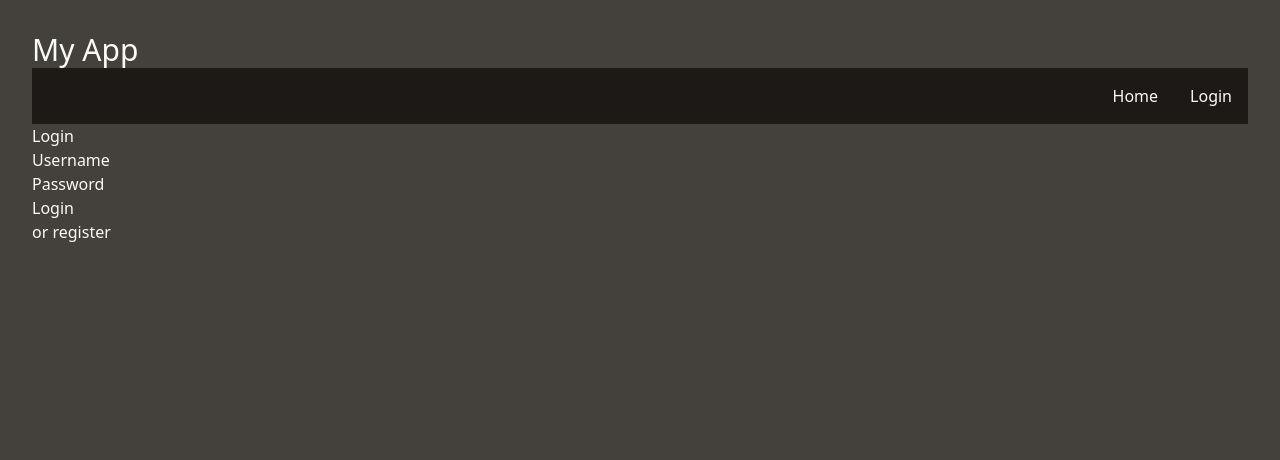
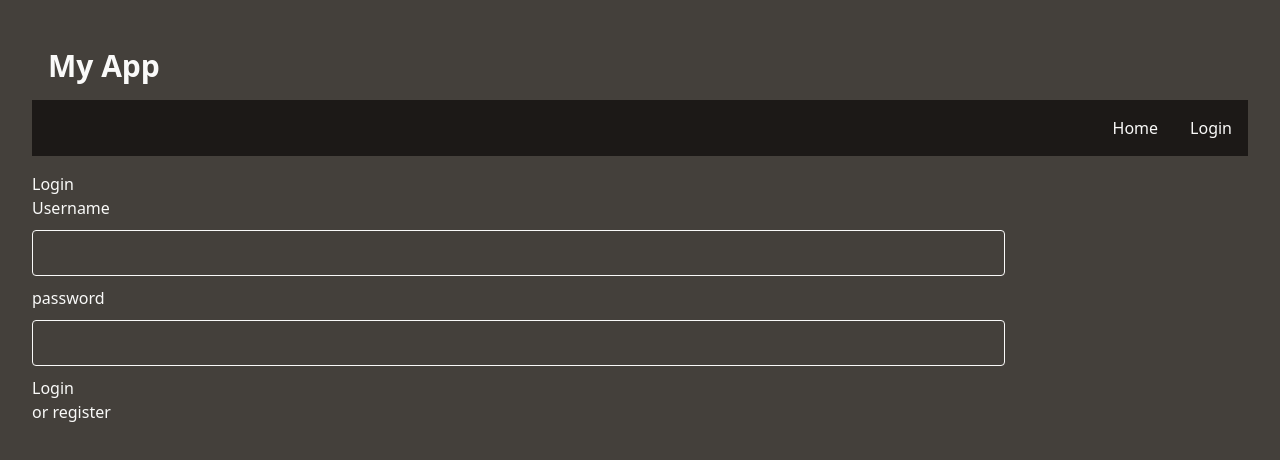
Before and after one commit to Jonijermu/wsk-25-react, a React (Vite) app: page /login in a window 1280 px wide. Shown: the top 460 px of the page. Built offline with nearby package versions, Linux system fonts and the light colour scheme.

Commit message:
feat: enhance authentication flow and improve UI components with Tailwind CSS

```diff
--- a/src/components/Layout.jsx
+++ b/src/components/Layout.jsx
@@ -12,9 +12,9 @@ const Layout = () => {
   return (
     <div>
       <header>
-        <h1 className=" text-3xl" >My App</h1>
-        <nav>
-          <ul className=" flex overflow-hidden justify-end bg-stone-900">
+        <h1 className=" m-4 text-3xl font-bold" >My App</h1>
+        <nav className="mb-4">
+          <ul className=" flex justify-end overflow-hidden bg-stone-900">
             <li>
               <Link
                 className="block p-4 text-center text-stone-50 hover:bg-stone-600"
--- a/src/components/LoginForm.jsx
+++ b/src/components/LoginForm.jsx
@@ -1,12 +1,13 @@
 import useForm from '../hooks/formHooks.js';
 import {useUserContext} from '../hooks/contextHooks';
+import TextInput from './ui/TextInput.jsx';
 
 const LoginForm = () => {
   const {handleLogin} = useUserContext();
 
   const initValues = {
     username: '',
-    password: ''
+    password: '',
   };
   const doLogin = async () => {
     try {
@@ -16,33 +17,31 @@ const LoginForm = () => {
     }
   };
 
-  const {inputs, handleInputChange, handleSubmit} = useForm(doLogin,
-    initValues);
+  const {inputs, handleInputChange, handleSubmit} = useForm(
+    doLogin,
+    initValues,
+  );
 
   return (
     <>
       <h1>Login</h1>
       <form onSubmit={handleSubmit}>
-        <div>
-          <label htmlFor="loginuser">Username</label>
-          <input
-            name="username"
+        <TextInput
+          label="Username"
+          onChange={handleInputChange}
+          autoComplete="username"
           type="text"
           id="loginuser"
-            onChange={handleInputChange}
-            autoComplete="username"
+          name="username"
         />
-        </div>
-        <div>
-          <label htmlFor="loginpassword">Password</label>
-          <input
+        <TextInput
+          label="password"
           name="password"
           type="password"
           id="loginpassword"
           onChange={handleInputChange}
           autoComplete="current-password"
         />
-        </div>
         <button type="submit">Login</button>
       </form>
     </>
--- a/src/components/MediaRow.jsx
+++ b/src/components/MediaRow.jsx
@@ -1,17 +1,24 @@
 import PropTypes from 'prop-types';
 import {Link} from 'react-router';
+import {useUserContext} from '../hooks/contextHooks.js';
+import {useAuthentication} from '../hooks/apiHooks.js';
 
 const MediaRow = (props) => {
-  const {item, setSelectedItem} = props;
+  const {isLoggedIn} = useAuthentication();
+  const {user} = useUserContext()
 
-  const handleClick = () => {
-    setSelectedItem(item);
-  }
+  const {item, setSelectedItem, deleteMedia, modifyMedia} = props;
 
+  console.log(item.user_id)
+  console.log(user.user_id)
   return (
-      <tr>
+    <tr className="*:border-2 *:border-[#ccc] *:p-4">
       <td>
-          <img src={item.thumbnail} alt={item.title} />
+        <img
+          src={item.thumbnail}
+          alt={item.title}
+          className="h-52 object-cover"
+        />
       </td>
       <td>{item.title}</td>
       <td>{item.description}</td>
@@ -19,11 +26,42 @@ const MediaRow = (props) => {
       <td>{new Date(item.created_at).toLocaleString('fi-FI')}</td>
       <td>{item.filesize}</td>
       <td>{item.media_type}</td>
-        <td>
+      <td className="p-0!">
         {/*<button onClick={handleClick}>View</button>*/}
-          <Link to="/single" state={{item}}>
+        <Link
+          to="/single"
+          state={{item}}
+          className="hover:bg-amber-300 hover:text-gray-900"
+          onClick={() => {
+
+            setSelectedItem(item);
+          }}
+        >
           View
         </Link>
+        {user && item.user_id === user.user_id && (
+          <>
+            <button
+              type="button"
+              className="rounded border-2 bg-blue-400 hover:bg-sky-400 hover:text-black"
+              onClick={() => {
+                console.log('Modify button');
+              }}
+            >
+              Edit
+            </button>
+
+            <button
+              type="button"
+              className="rounded border-2 bg-blue-400 hover:bg-sky-400 hover:text-black"
+              onClick={() => {
+                console.log('Delete button');
+              }}
+            >
+              Delete
+            </button>
+          </>
+        )}
       </td>
     </tr>
   );
@@ -31,7 +69,7 @@ const MediaRow = (props) => {
 
 MediaRow.PropTypes = {
   item: PropTypes.object.isRequired,
-  setSelectedItem: PropTypes.func.isRequired
+  setSelectedItem: PropTypes.func.isRequired,
 };
 
 export default MediaRow;
--- /dev/null
+++ b/src/components/ui/TextInput.jsx
@@ -0,0 +1,12 @@
+import React from 'react';
+
+const TextInput = (props) => {
+  return (
+    <div className="flex w-4/5 flex-col">
+      <label htmlFor="title">{props.label}</label>
+      <input className="my-2.5 rounded border-1 p-2.5" type="text" {...props} />
+    </div>
+  );
+};
+
+export default TextInput;
--- a/src/hooks/apiHooks.js
+++ b/src/hooks/apiHooks.js
@@ -63,7 +63,11 @@ const useMedia = () => {
   return {mediaArray, postMedia};
 };
 
+const tokenExistsInLocalstorage = () => Boolean(localStorage.getItem('token'));
+
 const useAuthentication = () => {
+  const [isLoggedIn, setIsLoggedIn] = useState(tokenExistsInLocalstorage());
+
   const postLogin = async (inputs) => {
     const fetchOptions = {
       method: 'POST',
@@ -76,8 +80,17 @@ const useAuthentication = () => {
       import.meta.env.VITE_AUTH_API + '/auth/login',
       fetchOptions,
     );
+
+    console.log('loginResult', loginResult.token);
+
+    window.localStorage.setItem('token', loginResult.token);
+
+    setIsLoggedIn(tokenExistsInLocalstorage());
+
+    return loginResult;
   };
-  return {postLogin};
+
+  return {postLogin, isLoggedIn};
 };
 
 const useUser = () => {
--- a/src/index-old.css
+++ b/src/index-old.css
@@ -1,5 +1,3 @@
-@import "tailwindcss";
-
 :root {
   font-family: system-ui, sans-serif;
   line-height: 1.5;
--- a/src/index.css
+++ b/src/index.css
@@ -1,4 +1,4 @@
-@import "tailwindcss";
+@import 'tailwindcss';
 
 @layer base {
   :root {
@@ -14,9 +14,13 @@
     -webkit-font-smoothing: antialiased;
     -moz-osx-font-smoothing: grayscale;
   }
+  font-synthesis: none;
+  text-rendering: optimizeLegibility;
+  -webkit-font-smoothing: antialiased;
+  -moz-osx-font-smoothing: grayscale;
+}
 
 #root {
   max-width: var(--container-7xl);
   padding: calc(var(--spacing) * 8);
 }
- }
--- a/src/views/Home.jsx
+++ b/src/views/Home.jsx
@@ -10,10 +10,10 @@ const Home = () => {
 
   return (
     <>
-      <h2>My Media</h2>
+      <h2 className="text-2xl my-4 font-mono">My Media</h2>
       <table>
         <thead>
-        <tr>
+          <tr className="*:p-4 *:border-2 *:border-[#ccc]">
             <th>Thumbnail</th>
             <th>Title</th>
             <th>Description</th>
@@ -26,9 +26,11 @@ const Home = () => {
         </thead>
         <tbody>
           {mediaArray.map((item) => (
-         <MediaRow key={item.media_id}
+            <MediaRow
+              key={item.media_id}
               item={item}
-                   setSelectedItem={setSelectedItem} />
+              setSelectedItem={setSelectedItem}
+            />
           ))}
         </tbody>
       </table>
--- a/src/views/Single.jsx
+++ b/src/views/Single.jsx
@@ -7,9 +7,7 @@ const Single = () => {
   const navigate = useNavigate();
   return (
     <>
-      <button onClick={() => navigate(-1)}>
-        Go back
-      </button>
+      <button onClick={() => navigate(-1)}>Go back</button>
       {item.media_type.includes('video') ? (
         <video src={item.filename} controls />
       ) : (
--- a/src/views/Upload.jsx
+++ b/src/views/Upload.jsx
@@ -14,7 +14,7 @@ const Upload = () => {
       const token = localStorage.getItem('token');
       const fileResult = await postFile(file, token);
       console.log('file result', fileResult);
-      const mediaResult = await postMedia(fileResult.data, inputs,token);
+      const mediaResult = await postMedia(fileResult.data, inputs, token);
       console.log('Media result', mediaResult);
       navigate('/');
     } catch (e) {
```
Also changed, not shown: src/contexts/UserContext.jsx (+0 -11 lines). Lines whose indentation alone changed are shown as unchanged.
